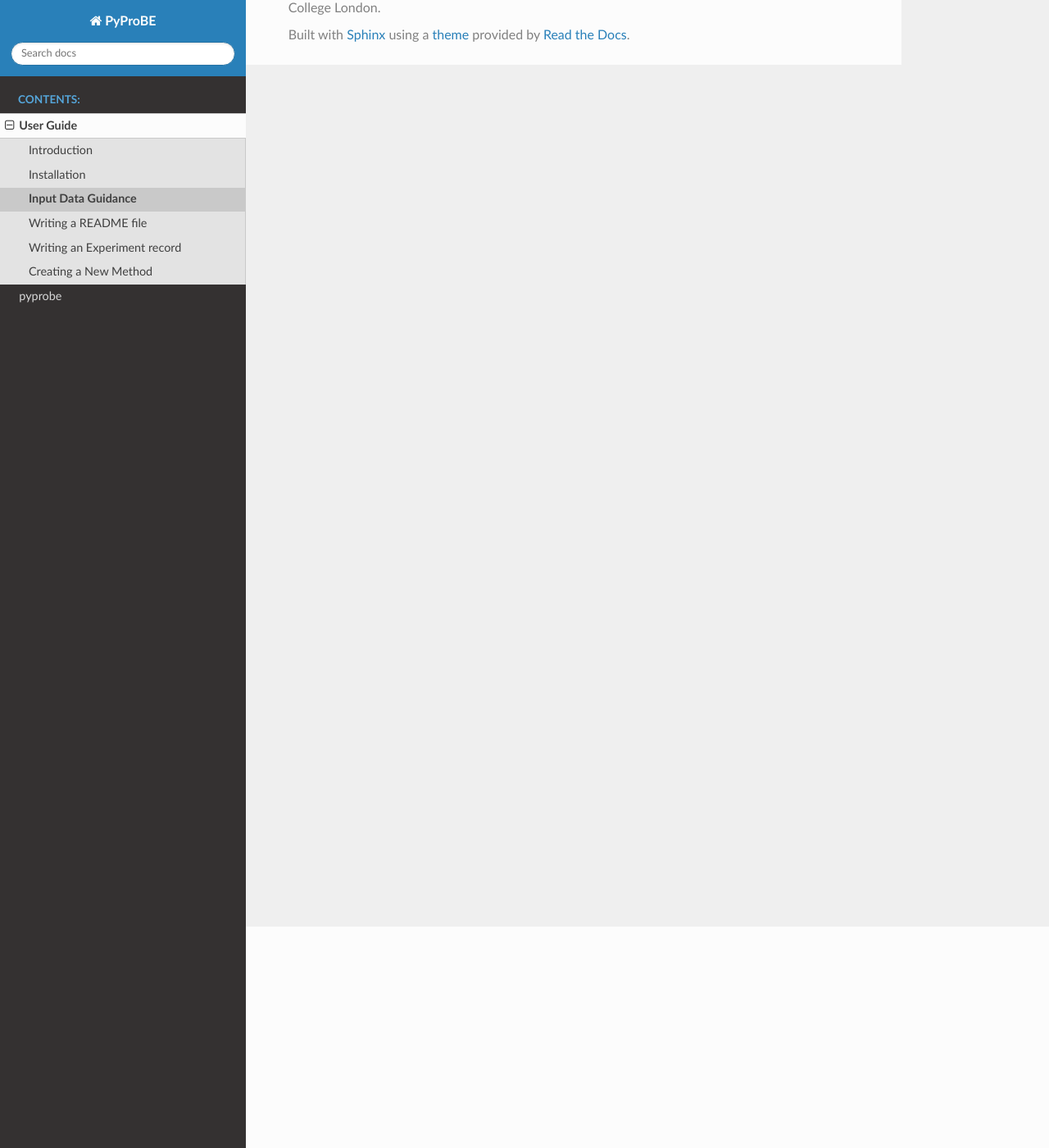
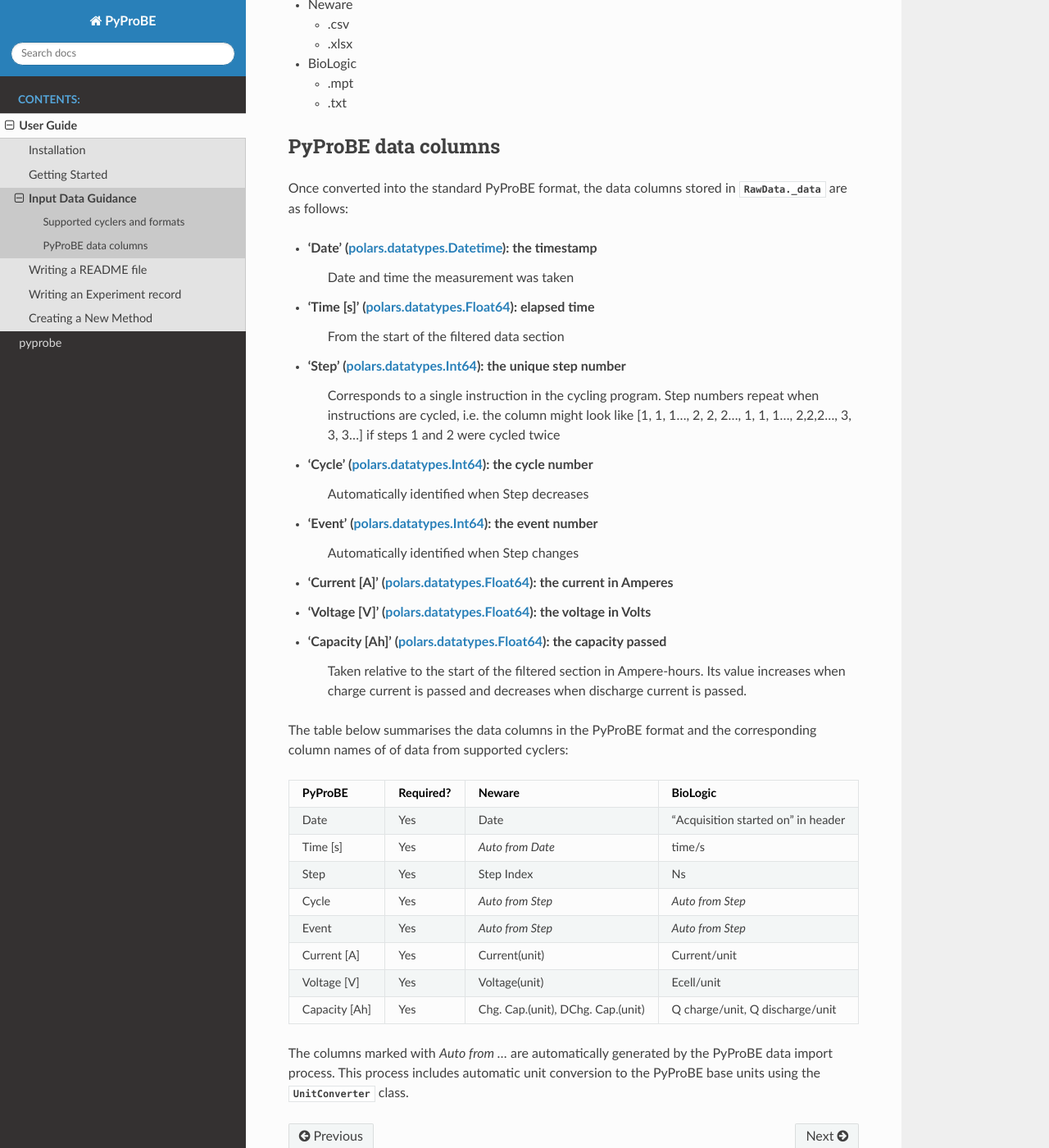
Before and after one commit to ImperialCollegeLondon/PyProBE, a Sphinx documentation site: the page built from docs/source/input_data_guidance.rst, in a window 1280 px wide and 1400 px high, scrolled down 270 px. Shown: the whole window at 82% size. Built offline with Sphinx 7.4.7 and the Read the Docs theme 2.0.0, drawn with Linux system fonts in a browser that asks for light colours; some of the changed text lies outside the part shown.

Commit message:
Getting started guide up to input data guidance

```diff
--- a/docs/source/input_data_guidance.rst
+++ b/docs/source/input_data_guidance.rst
@@ -1,2 +1,75 @@
+.. _input_data_guidance:
 Input Data Guidance
 ===================
+
+Supported cyclers and formats
+-----------------------------
+PyProBE is able to import data from the following cyclers:
+
+* Neware
+
+  - .csv
+  - .xlsx
+* BioLogic
+
+  - .mpt
+  - .txt
+
+
+PyProBE data columns
+--------------------
+Once converted into the standard PyProBE format, the data columns stored in
+:attr:`RawData._data <pyprobe.rawdata.RawData._data>` are as follows:
+
+- 'Date' (`polars.datatypes.Datetime <https://docs.pola.rs/py-polars/html/reference/api/polars.datatypes.Datetime.html#polars.datatypes.Datetime>`_): the timestamp
+   Date and time the measurement was taken
+
+- 'Time [s]' (`polars.datatypes.Float64 <https://docs.pola.rs/py-polars/html/reference/api/polars.datatypes.Float64.html#polars.datatypes.Float64>`_): elapsed time
+   From the start of the filtered data section
+- 'Step' (`polars.datatypes.Int64 <https://docs.pola.rs/py-polars/html/reference/api/polars.datatypes.Int64.html#polars.datatypes.Int64>`_): the unique step number
+   Corresponds to a single instruction in the cycling program. Step numbers repeat when instructions are cycled, i.e. the column might look like [1, 1, 1…, 2, 2, 2…, 1, 1, 1…, 2,2,2…, 3, 3, 3…] if steps 1 and 2 were cycled twice
+- 'Cycle' (`polars.datatypes.Int64 <https://docs.pola.rs/py-polars/html/reference/api/polars.datatypes.Int64.html#polars.datatypes.Int64>`_): the cycle number
+   Automatically identified when Step decreases
+- 'Event' (`polars.datatypes.Int64 <https://docs.pola.rs/py-polars/html/reference/api/polars.datatypes.Int64.html#polars.datatypes.Int64>`_): the event number
+   Automatically identified when Step changes
+- 'Current [A]' (`polars.datatypes.Float64 <https://docs.pola.rs/py-polars/html/reference/api/polars.datatypes.Float64.html#polars.datatypes.Float64>`_): the current in Amperes
+   \
+- 'Voltage [V]' (`polars.datatypes.Float64 <https://docs.pola.rs/py-polars/html/reference/api/polars.datatypes.Float64.html#polars.datatypes.Float64>`_): the voltage in Volts
+   \
+- 'Capacity [Ah]' (`polars.datatypes.Float64 <https://docs.pola.rs/py-polars/html/reference/api/polars.datatypes.Float64.html#polars.datatypes.Float64>`_): the capacity passed
+   Taken relative to the start of the filtered section in Ampere-hours. Its value increases when charge
+   current is passed and decreases when discharge current is passed.
+
+The table below summarises the data columns in the PyProBE format and the corresponding
+column names of of data from supported cyclers:
+
+.. table::
+   :widths: 20 20 20 20
+
+   +----------------+-----------+------------------------+-----------------------------+
+   | PyProBE        | Required? | Neware                 | BioLogic                    |
+   +================+===========+========================+=============================+
+   | Date           | Yes       | Date                   | "Acquisition started on"    |
+   |                |           |                        | in header                   |
+   +----------------+-----------+------------------------+-----------------------------+
+   | Time [s]       | Yes       | *Auto from Date*       | time/s                      |
+   +----------------+-----------+------------------------+-----------------------------+
+   | Step           | Yes       | Step Index             | Ns                          |
+   +----------------+-----------+------------------------+-----------------------------+
+   | Cycle          | Yes       | *Auto from Step*       | *Auto from Step*            |
+   |                |           |                        |                             |
+   +----------------+-----------+------------------------+-----------------------------+
+   | Event          | Yes       | *Auto from Step*       | *Auto from Step*            |
+   |                |           |                        |                             |
+   +----------------+-----------+------------------------+-----------------------------+
+   | Current [A]    | Yes       | Current(unit)          | Current/unit                |
+   +----------------+-----------+------------------------+-----------------------------+
+   | Voltage [V]    | Yes       | Voltage(unit)          | Ecell/unit                  |
+   +----------------+-----------+------------------------+-----------------------------+
+   | Capacity [Ah]  | Yes       | Chg. Cap.(unit),       | Q charge/unit,              |
+   |                |           | DChg. Cap.(unit)       | Q discharge/unit            |
+   +----------------+-----------+------------------------+-----------------------------+
+
+The columns marked with *Auto from ...* are automatically generated by the PyProBE
+data import process. This process includes automatic unit conversion to the PyProBE
+base units using the :class:`~pyprobe.unitconverter.UnitConverter` class.
--- a/docs/source/introduction.rst
+++ /dev/null
@@ -1,2 +0,0 @@
-Introduction
-============
--- a/docs/source/user_guide.rst
+++ b/docs/source/user_guide.rst
@@ -4,8 +4,8 @@
 .. toctree::
    :maxdepth: 2
 
-   introduction
    installation
+   getting_started
    input_data_guidance
    writing_a_readme_file
    writing_an_experiment_record
```
Also changed, not shown: docs/source/getting_started.rst (added, +119 -0 lines).
